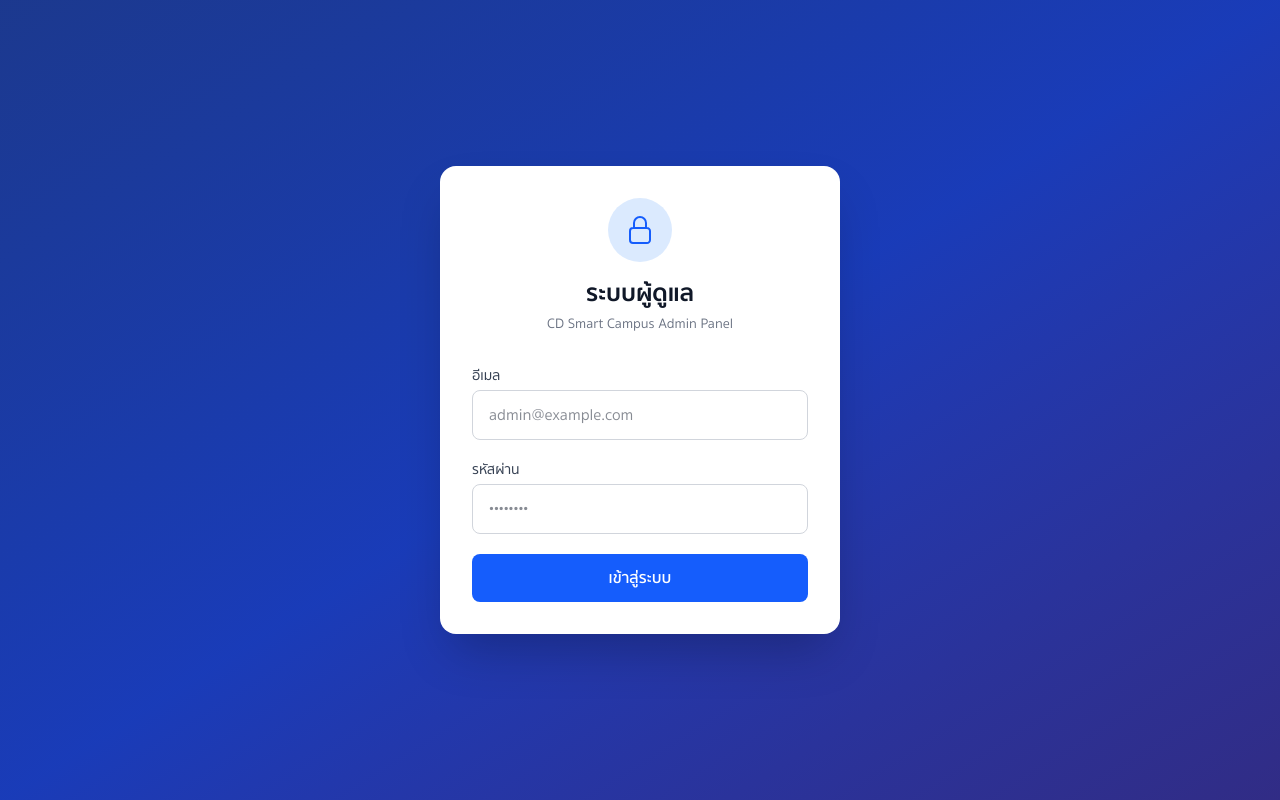
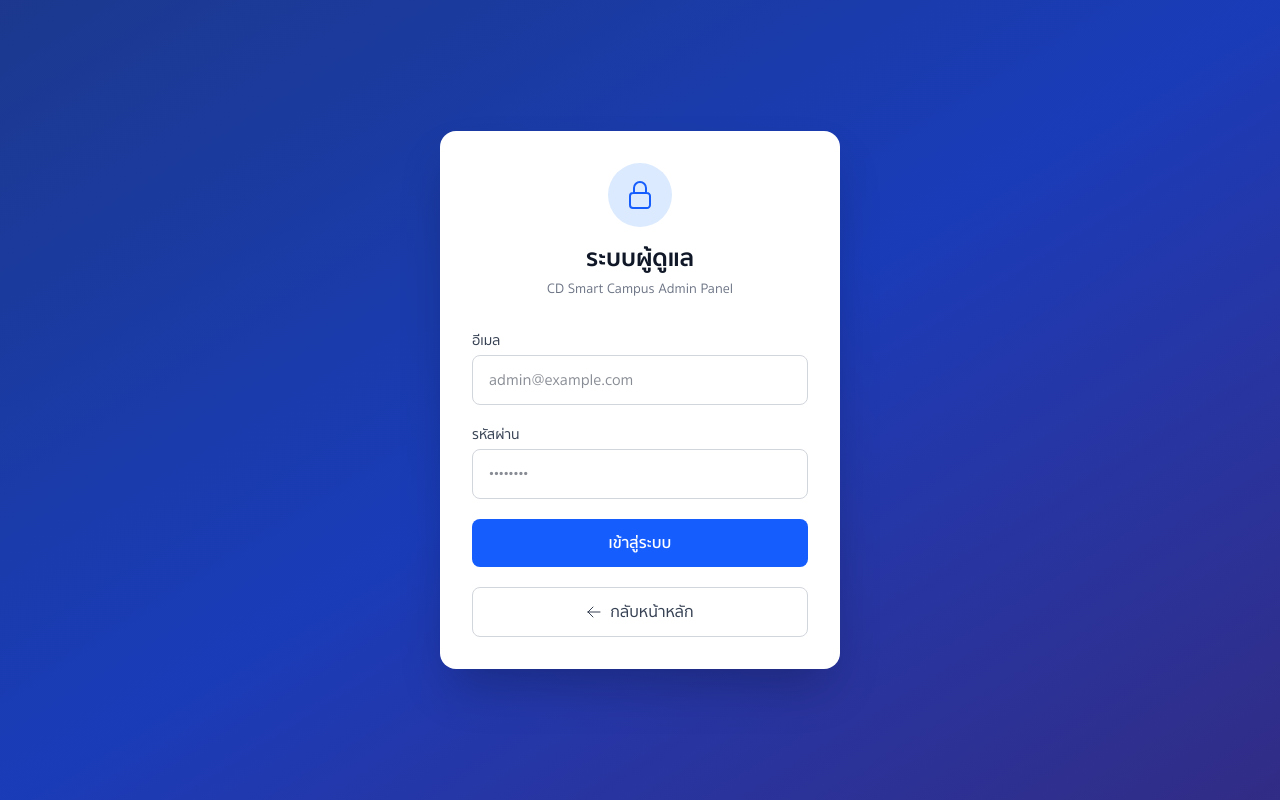
Before and after one commit to LoveMig6334/cd-newgen-camp, a Next.js app: page /admin/login in a window 1280 px wide. Built offline with nearby package versions, Linux system fonts and the light colour scheme.

Commit message:
refactor: add back to home link in admin login page for improved navigation

```diff
--- a/app/admin/login/page.tsx
+++ b/app/admin/login/page.tsx
@@ -1,9 +1,10 @@
 "use client";
 
 import { createClient } from "@/lib/supabase/client";
+import Link from "next/link";
 import { useRouter } from "next/navigation";
 import { useState } from "react";
-import { HiOutlineLockClosed } from "react-icons/hi2";
+import { HiOutlineArrowLeft, HiOutlineLockClosed } from "react-icons/hi2";
 
 export default function AdminLoginPage() {
   const router = useRouter();
@@ -89,6 +90,14 @@
             >
               {loading ? "กำลังเข้าสู่ระบบ..." : "เข้าสู่ระบบ"}
             </button>
+
+            <Link
+              href="/"
+              className="w-full inline-flex items-center justify-center gap-2 border border-gray-300 text-gray-700 hover:bg-gray-50 py-3 px-4 rounded-lg font-medium transition-colors"
+            >
+              <HiOutlineArrowLeft className="h-4 w-4" />
+              กลับหน้าหลัก
+            </Link>
           </form>
         </div>
       </div>
```
